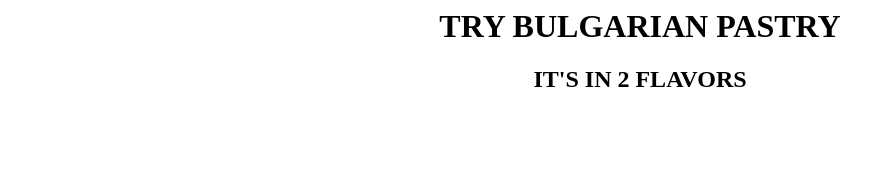
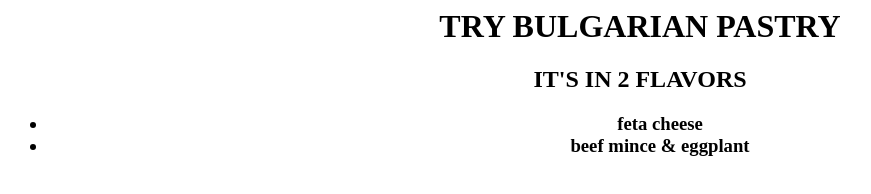
Before and after one commit to Lolly24/Bulgarian-pastry, a plain HTML site: page index.html in a window 1280 px wide. Shown: the whole page, without its empty margins (0-871 px from the left). Drawn offline with Linux system fonts and the light colour scheme.

Commit message:
Update index.html

```diff
--- a/index.html
+++ b/index.html
@@ -10,5 +10,10 @@
 
 <H2> IT'S IN 2 FLAVORS </H2>
 
+ <h3>
+   <ul>
+     <li> feta cheese </li>
+     <li> beef mince & eggplant </li>
+
 </body>
 </html>
```
